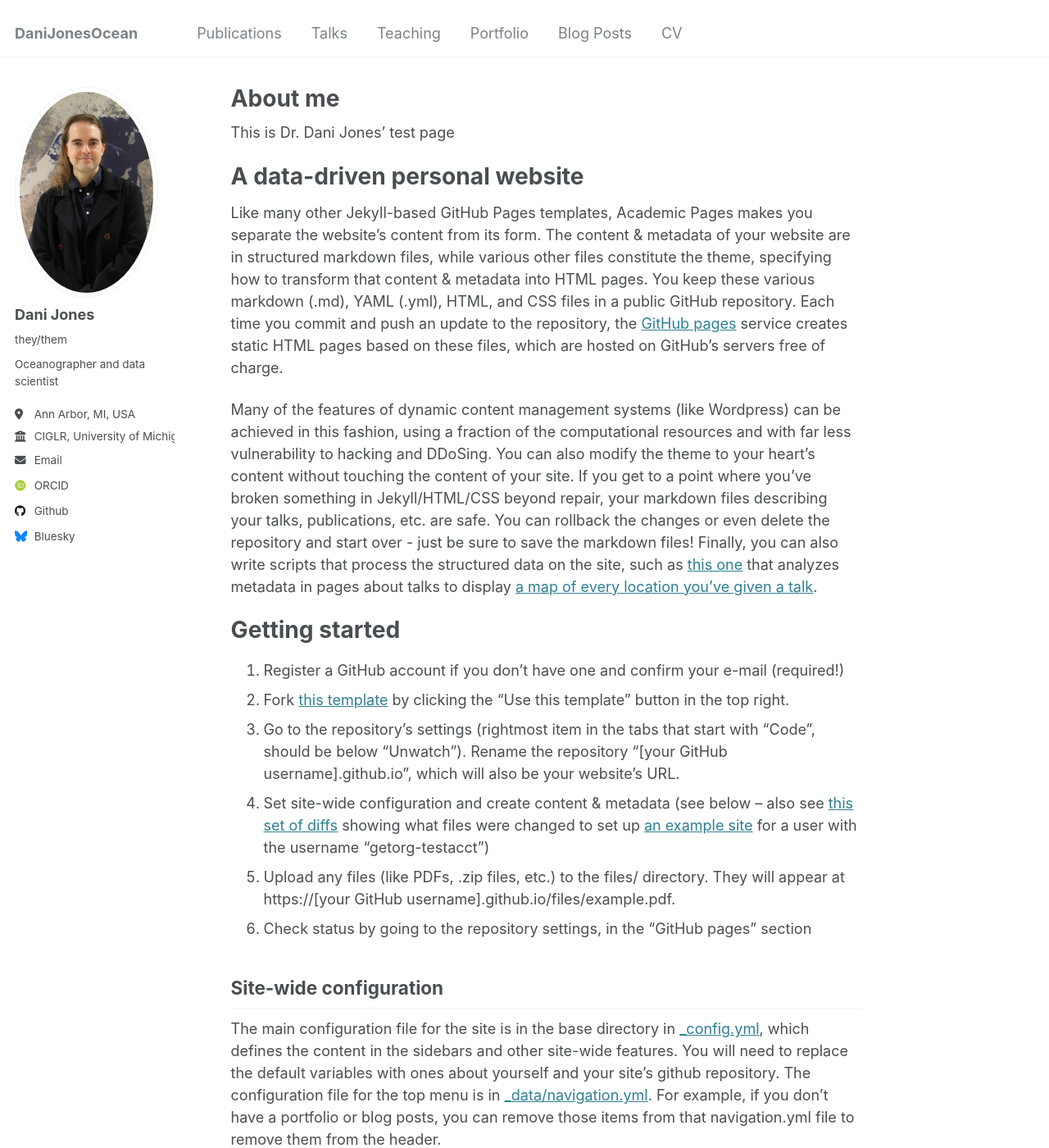
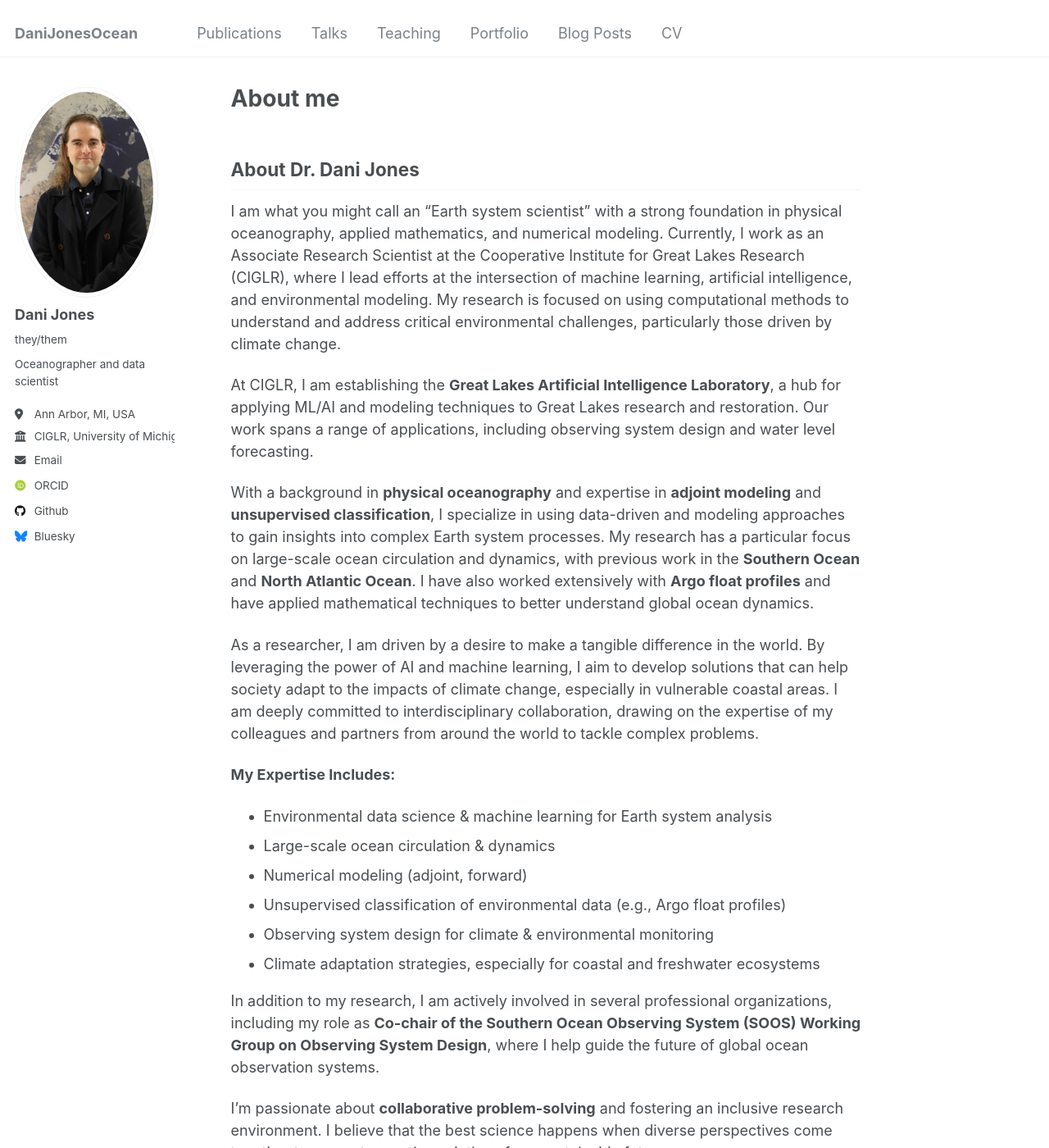
Before and after one commit to DaniJonesOcean/danijonesocean.github.io, a Jekyll site: the page built from _pages/about.md, in a window 1280 px wide and 1400 px high. Shown: the whole window at 82% size. Built offline with Jekyll 4.4.1, drawn with Linux system fonts in a browser that asks for light colours; some web fonts are replaced; some of the changed text lies outside the part shown.

Commit message:
Update about me section, fix broken link

```diff
--- a/_pages/about.md
+++ b/_pages/about.md
@@ -7,43 +7,26 @@ redirect_from:
   - /about.html
 ---
 
-This is Dr. Dani Jones' test page
+## About Dr. Dani Jones
 
-A data-driven personal website
-======
-Like many other Jekyll-based GitHub Pages templates, Academic Pages makes you separate the website's content from its form. The content & metadata of your website are in structured markdown files, while various other files constitute the theme, specifying how to transform that content & metadata into HTML pages. You keep these various markdown (.md), YAML (.yml), HTML, and CSS files in a public GitHub repository. Each time you commit and push an update to the repository, the [GitHub pages](https://pages.github.com/) service creates static HTML pages based on these files, which are hosted on GitHub's servers free of charge.
+I am what you might call an "Earth system scientist" with a strong foundation in physical oceanography, applied mathematics, and numerical modeling. Currently, I work as an Associate Research Scientist at the Cooperative Institute for Great Lakes Research (CIGLR), where I lead efforts at the intersection of machine learning, artificial intelligence, and environmental modeling. My research is focused on using computational methods to understand and address critical environmental challenges, particularly those driven by climate change.
 
-Many of the features of dynamic content management systems (like Wordpress) can be achieved in this fashion, using a fraction of the computational resources and with far less vulnerability to hacking and DDoSing. You can also modify the theme to your heart's content without touching the content of your site. If you get to a point where you've broken something in Jekyll/HTML/CSS beyond repair, your markdown files describing your talks, publications, etc. are safe. You can rollback the changes or even delete the repository and start over - just be sure to save the markdown files! Finally, you can also write scripts that process the structured data on the site, such as [this one](https://github.com/academicpages/academicpages.github.io/blob/master/talkmap.ipynb) that analyzes metadata in pages about talks to display [a map of every location you've given a talk](https://academicpages.github.io/talkmap.html).
+At CIGLR, I am establishing the **Great Lakes Artificial Intelligence Laboratory**, a hub for applying ML/AI and modeling techniques to Great Lakes research and restoration. Our work spans a range of applications, including observing system design and water level forecasting.
 
-Getting started
-======
-1. Register a GitHub account if you don't have one and confirm your e-mail (required!)
-1. Fork [this template](https://github.com/academicpages/academicpages.github.io) by clicking the "Use this template" button in the top right.
-1. Go to the repository's settings (rightmost item in the tabs that start with "Code", should be below "Unwatch"). Rename the repository "[your GitHub username].github.io", which will also be your website's URL.
-1. Set site-wide configuration and create content & metadata (see below -- also see [this set of diffs](http://archive.is/3TPas) showing what files were changed to set up [an example site](https://getorg-testacct.github.io) for a user with the username "getorg-testacct")
-1. Upload any files (like PDFs, .zip files, etc.) to the files/ directory. They will appear at https://[your GitHub username].github.io/files/example.pdf.
-1. Check status by going to the repository settings, in the "GitHub pages" section
+With a background in **physical oceanography** and expertise in **adjoint modeling** and **unsupervised classification**, I specialize in using data-driven and modeling approaches to gain insights into complex Earth system processes. My research has a particular focus on large-scale ocean circulation and dynamics, with previous work in the **Southern Ocean** and **North Atlantic Ocean**. I have also worked extensively with **Argo float profiles** and have applied mathematical techniques to better understand global ocean dynamics.
 
-Site-wide configuration
-------
-The main configuration file for the site is in the base directory in [_config.yml](https://github.com/academicpages/academicpages.github.io/blob/master/_config.yml), which defines the content in the sidebars and other site-wide features. You will need to replace the default variables with ones about yourself and your site's github repository. The configuration file for the top menu is in [_data/navigation.yml](https://github.com/academicpages/academicpages.github.io/blob/master/_data/navigation.yml). For example, if you don't have a portfolio or blog posts, you can remove those items from that navigation.yml file to remove them from the header.
+As a researcher, I am driven by a desire to make a tangible difference in the world. By leveraging the power of AI and machine learning, I aim to develop solutions that can help society adapt to the impacts of climate change, especially in vulnerable coastal areas. I am deeply committed to interdisciplinary collaboration, drawing on the expertise of my colleagues and partners from around the world to tackle complex problems.
 
-Create content & metadata
-------
-For site content, there is one markdown file for each type of content, which are stored in directories like _publications, _talks, _posts, _teaching, or _pages. For example, each talk is a markdown file in the [_talks directory](https://github.com/academicpages/academicpages.github.io/tree/master/_talks). At the top of each markdown file is structured data in YAML about the talk, which the theme will parse to do lots of cool stuff. The same structured data about a talk is used to generate the list of talks on the [Talks page](https://academicpages.github.io/talks), each [individual page](https://academicpages.github.io/talks/2012-03-01-talk-1) for specific talks, the talks section for the [CV page](https://academicpages.github.io/cv), and the [map of places you've given a talk](https://academicpages.github.io/talkmap.html) (if you run this [python file](https://github.com/academicpages/academicpages.github.io/blob/master/talkmap.py) or [Jupyter notebook](https://github.com/academicpages/academicpages.github.io/blob/master/talkmap.ipynb), which creates the HTML for the map based on the contents of the _talks directory).
+**My Expertise Includes:**
+- Environmental data science & machine learning for Earth system analysis
+- Large-scale ocean circulation & dynamics
+- Numerical modeling (adjoint, forward)
+- Unsupervised classification of environmental data (e.g., Argo float profiles)
+- Observing system design for climate & environmental monitoring
+- Climate adaptation strategies, especially for coastal and freshwater ecosystems
 
-**Markdown generator**
+In addition to my research, I am actively involved in several professional organizations, including my role as **Co-chair of the Southern Ocean Observing System (SOOS) Working Group on Observing System Design**, where I help guide the future of global ocean observation systems.
 
-The repository includes [a set of Jupyter notebooks](https://github.com/academicpages/academicpages.github.io/tree/master/markdown_generator
-) that converts a CSV containing structured data about talks or presentations into individual markdown files that will be properly formatted for the Academic Pages template. The sample CSVs in that directory are the ones I used to create my own personal website at stuartgeiger.com. My usual workflow is that I keep a spreadsheet of my publications and talks, then run the code in these notebooks to generate the markdown files, then commit and push them to the GitHub repository.
+I'm passionate about **collaborative problem-solving** and fostering an inclusive research environment. I believe that the best science happens when diverse perspectives come together to generate creative solutions for a sustainable future.
 
-How to edit your site's GitHub repository
-------
-Many people use a git client to create files on their local computer and then push them to GitHub's servers. If you are not familiar with git, you can directly edit these configuration and markdown files directly in the github.com interface. Navigate to a file (like [this one](https://github.com/academicpages/academicpages.github.io/blob/master/_talks/2012-03-01-talk-1.md) and click the pencil icon in the top right of the content preview (to the right of the "Raw | Blame | History" buttons). You can delete a file by clicking the trashcan icon to the right of the pencil icon. You can also create new files or upload files by navigating to a directory and clicking the "Create new file" or "Upload files" buttons.
-
-Example: editing a markdown file for a talk
-![Editing a markdown file for a talk](/images/editing-talk.png)
-
-For more info
-------
-More info about configuring Academic Pages can be found in [the guide](https://academicpages.github.io/markdown/), the [growing wiki](https://github.com/academicpages/academicpages.github.io/wiki), and you can always [ask a question on GitHub](https://github.com/academicpages/academicpages.github.io/discussions). The [guides for the Minimal Mistakes theme](https://mmistakes.github.io/minimal-mistakes/docs/configuration/) (which this theme was forked from) might also be helpful.
+I am always open to new collaborations, so please get in touch if you would like to discuss opportunities.
```
Also changed, not shown: _talks/2024-09-25-fresh-perspectives-machine-learning-great-lakes.md (+2 -2 lines).
